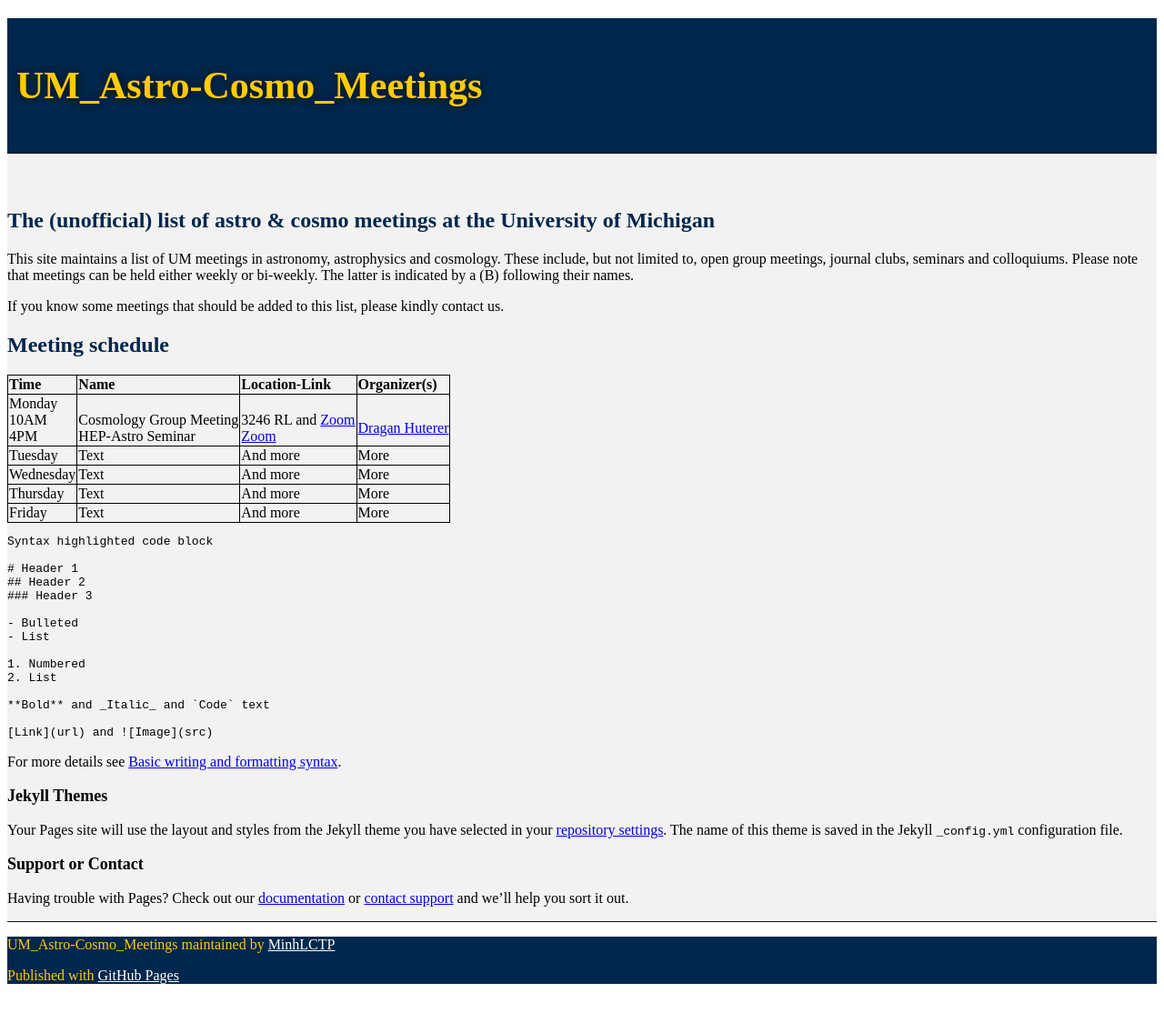
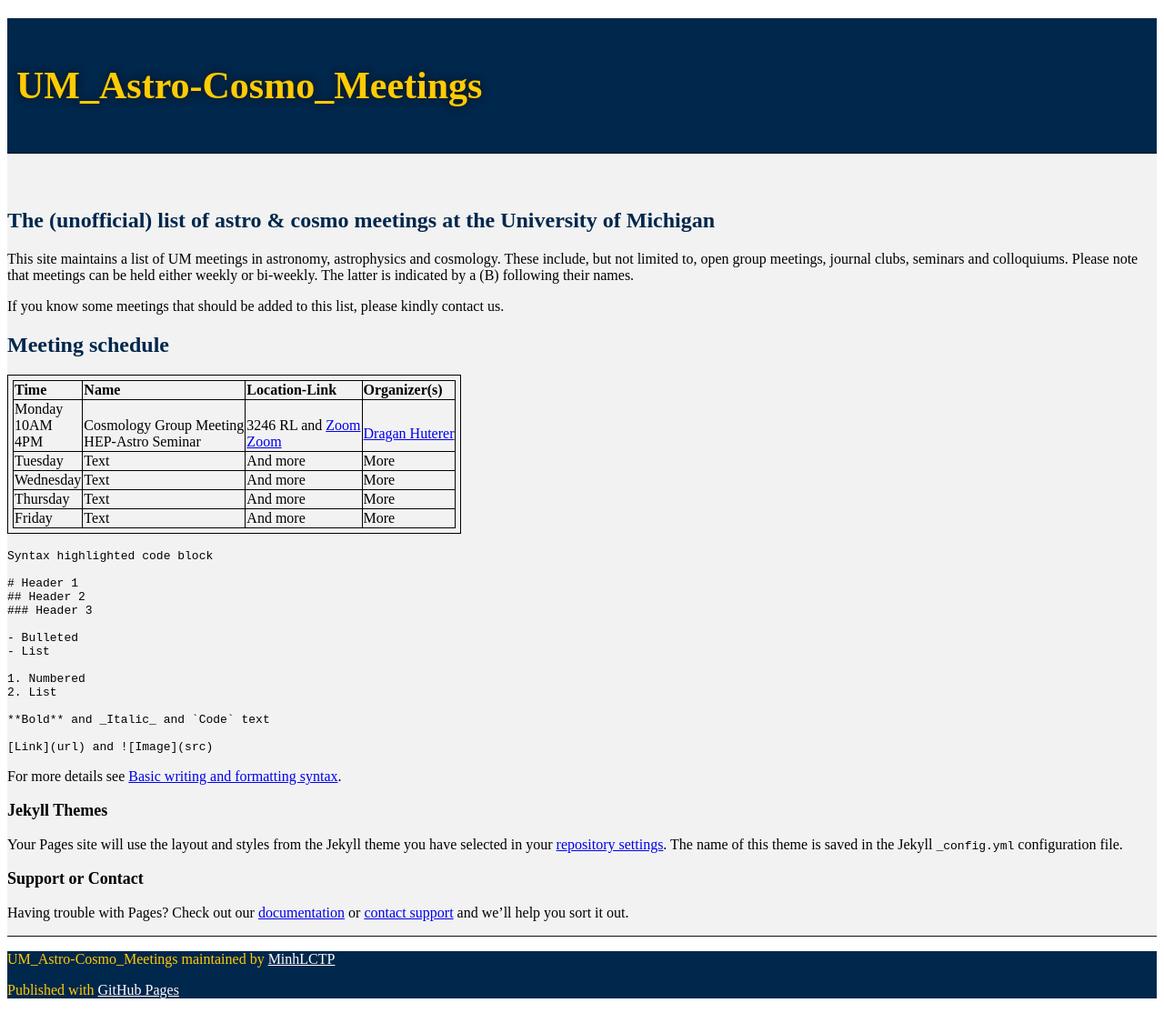
Before and after one commit to MinhLCTP/UM_Astro-Cosmo_Meetings, a Jekyll site: the page built from index.md, in a window 1280 px wide. Shown: the whole page at 91% size. Built offline with Jekyll 4.4.1, drawn with Linux system fonts in a browser that asks for light colours; our own code applies the rules of GitHub Pages for plain Markdown files; the repository's description, which GitHub fills in, is left out.

Commit message:
Fix table css

```diff
--- a/assets/css/style.css
+++ b/assets/css/style.css
@@ -68,7 +68,9 @@
 }
 
 table {
-    display: table;
+    display: inline-block;
+    overflow: auto;
+    background: var(--md-default-bg-color);
     padding: 5px;
 	border-collapse: collapse;
 	border-spacing: 0;
```
